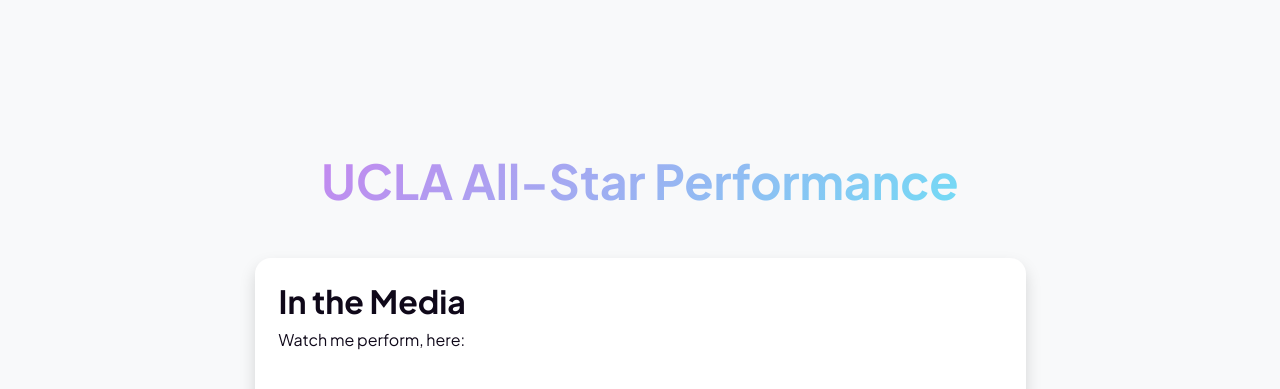
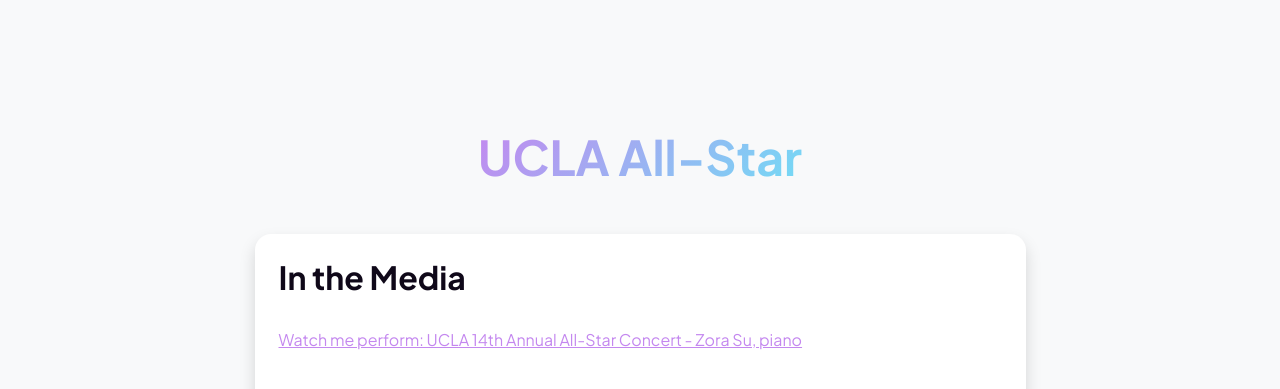
Before and after one commit to astra-sapiens/zora-san.github.io, a plain HTML site: page performingarts.html in a window 1280 px wide. Shown: the part 1480-1869 px from the top of the page. Drawn offline with nearby package versions, Linux system fonts and the light colour scheme.

Commit message:
Update performingarts.html

```diff
--- a/performingarts.html
+++ b/performingarts.html
@@ -52,7 +52,7 @@
                             <h2 class="fw-bolder">My Background</h2>
                             <p>I am a Chinese - American classical pianist, electronic producer, and DJ based in Southern California.
                             <br></br>At age 11, I had my debut soloing Mozart with the San Diego Symphony. This was a transformative experience that ignited my passion for performance. Since then, I've developed my own artistic brand, captivating audiences in a wide range of venues, from intimate hospital settings and grand concert halls to spiritual cathedrals.
-                            <br></br>At 16, I had the opportunity to perform experimental piano music at Carnegie Hall, New York City. Some prizes I’ve been awarded include Lansum International Music Festival, the Spotlight Music Center Competition, American Protégé Music Competition, MTAC Concerto Competition, Musical Merit Foundation, Grossmont Music Competition, HB Goodlin Scholarship, RB Chorale Scholarship, Southern California Mozart Competition, and the United States Open Music Competition, and the UCLA All-Star Competition.</p>
+                            <br></br>At 16, I had the opportunity to perform experimental piano music at Carnegie Hall, New York City. Some prizes I’ve been awarded include Lansum International Music Festival, the Spotlight Music Center Competition, American Protégé Music Competition, MTAC Concerto Competition, Musical Merit Foundation, Grossmont Music Competition, HB Goodlin Scholarship, RB Chorale Scholarship, Southern California Mozart Competition, and the United States Open Music Competition, and the UCLA All-Star Competition.
                             <br></br>Since then, I have also established myself as a sought-after DJ, channeling divine, dancey, transcendent sets to festivals and events like Burning Man, AniRave, Flux Fest, Tears in the Club, and Big Gay Party.
                             <br></br>Supported by composers of the soundtrack for Halo Infinite, I am producing an album dropping 2025.
                         </div>
@@ -75,7 +75,7 @@
   </div>
   <div class="container px-5 mb-5">
     <div class="text-center mb-5">
-        <h1 class="display-5 fw-bolder mb-0"><span class="text-gradient d-inline"><br></br>UCLA All-Star Performance</span></h1>
+        <h1 class="display-5 fw-bolder mb-0"><span class="text-gradient d-inline"><br></br>UCLA All-Star</span></h1>
     </div>
     <div class="row gx-5 justify-content-center">
         <div class="col-lg-11 col-xl-9 col-xxl-8">
@@ -84,13 +84,12 @@
                 <div class="card-body p-0">
                     <div class="d-flex align-items-center">
                         <div class="p-4">
-                            <h2 class="fw-bolder">In the Media</h2>
-                            <p>Watch me perform, here:</p>
+                            <h2 class="fw-bolder">In the Media</h2><br>
+                            <p><a href="https://www.youtube.com/watch?v=ZejHcjPoSKY" target="_blank">Watch me perform: UCLA 14th Annual All-Star Concert - Zora Su, piano</a></p>
                         </div>
 
                     </div>
                     <div class="text-center">
-                        <img class="img-fluid" src="assets/Zora_UCLA_Royce_Hall.jpg" alt="..." />
                         <a href="https://www.youtube.com/watch?v=ZejHcjPoSKY" target="_blank">
                             <img src="https://img.youtube.com/vi/ZejHcjPoSKY/0.jpg" alt="Video Thumbnail">
                         </a>
```
